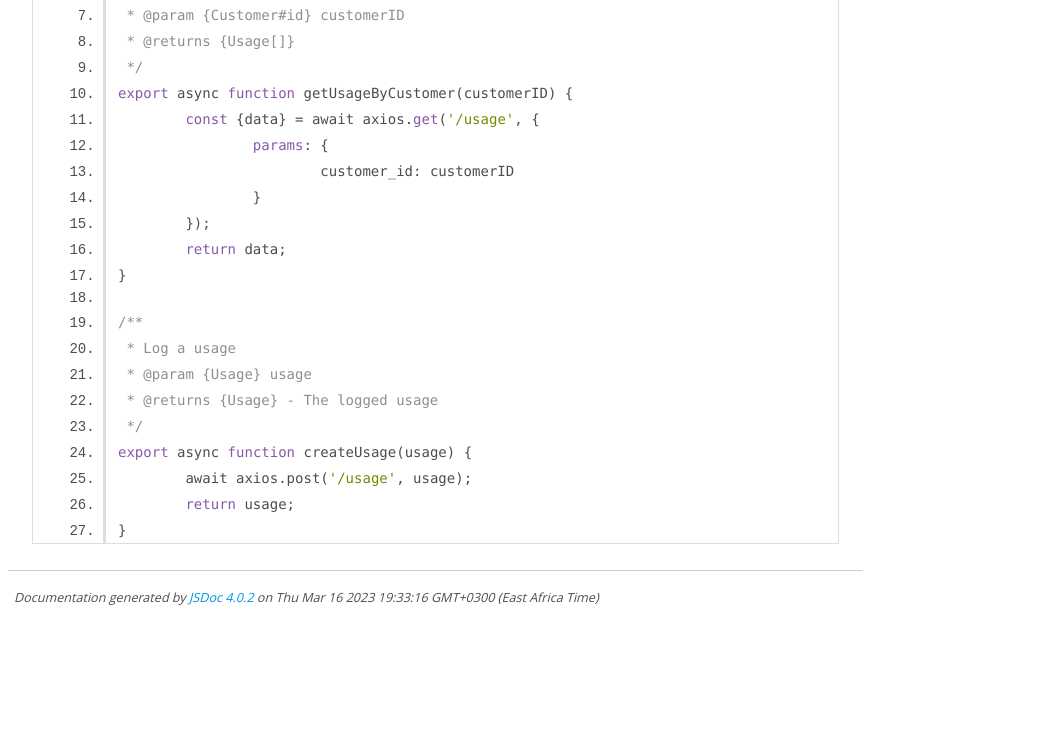
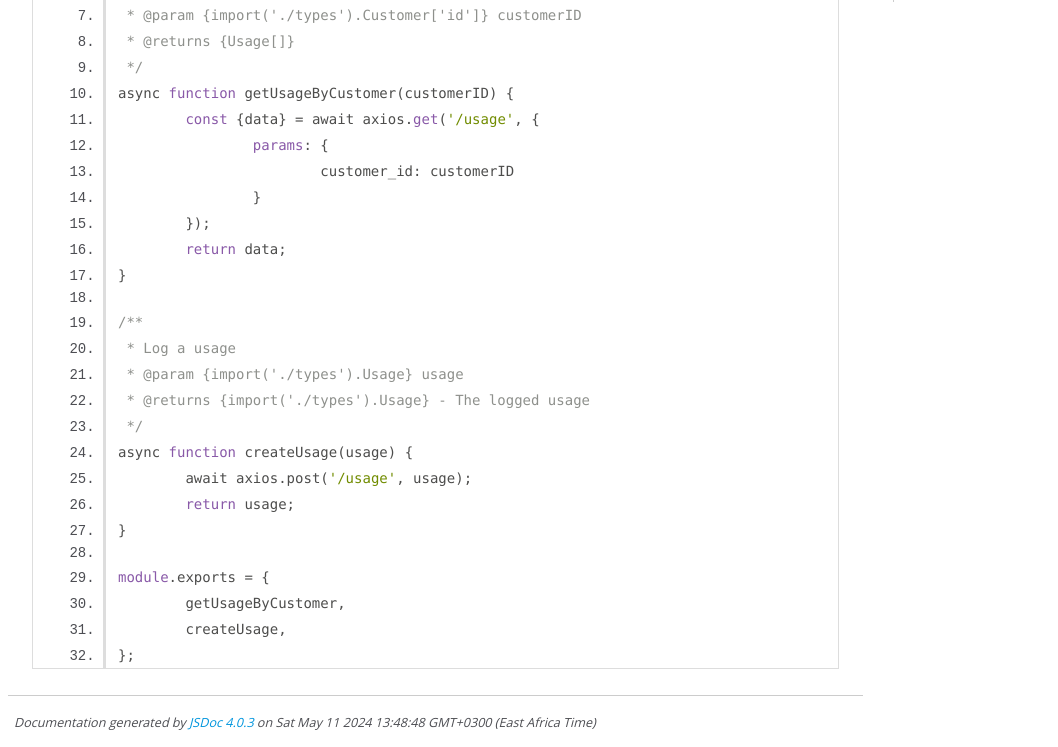
Before and after one commit to LarvenLLC/marra-sdk-js, a website: page docs/usage.js.html in a window 1280 px wide. Shown: the part 283-1030 px from the top of the page, without its empty margins (0-1058 px from the left). Before the commit the page ends 905 px from the top, so only its background shows below. Drawn offline with Linux system fonts and the light colour scheme.

Commit message:
add types - docs/usage.js.html

```diff
--- a/docs/usage.js.html
+++ b/docs/usage.js.html
@@ -28,14 +28,14 @@
         <article>
             <pre class="prettyprint source linenums"><code>/** @module Usage **/
 
-import axios from '../api';
+const axios = require('./api');
 
 /**
  * Get customer usage
- * @param {Customer#id} customerID
+ * @param {import('./types').Customer['id']} customerID
  * @returns {Usage[]}
  */
-export async function getUsageByCustomer(customerID) {
+async function getUsageByCustomer(customerID) {
 	const {data} = await axios.get('/usage', {
 		params: {
 			customer_id: customerID
@@ -46,13 +46,18 @@ export async function getUsageByCustomer(customerID) {
 
 /**
  * Log a usage
- * @param {Usage} usage
- * @returns {Usage} - The logged usage
+ * @param {import('./types').Usage} usage
+ * @returns {import('./types').Usage} - The logged usage
  */
-export async function createUsage(usage) {
+async function createUsage(usage) {
 	await axios.post('/usage', usage);
 	return usage;
 }
+
+module.exports = {
+	getUsageByCustomer,
+	createUsage,
+};
 </code></pre>
         </article>
     </section>
@@ -63,13 +68,13 @@ export async function createUsage(usage) {
 </div>
 
 <nav>
-    <h2><a href="index.html">Home</a></h2><h3>Modules</h3><ul><li><a href="module-License.html">License</a></li><li><a href="module-Project.html">Project</a></li><li><a href="module-Usage.html">Usage</a></li></ul><h3><a href="global.html">Global</a></h3>
+    <h2><a href="index.html">Home</a></h2><h3>Modules</h3><ul><li><a href="module-License.html">License</a></li><li><a href="module-Project.html">Project</a></li><li><a href="module-Usage.html">Usage</a></li></ul><h3>Global</h3><ul><li><a href="global.html#Marra">Marra</a></li></ul>
 </nav>
 
 <br class="clear">
 
 <footer>
-    Documentation generated by <a href="https://github.com/jsdoc/jsdoc">JSDoc 4.0.2</a> on Thu Mar 16 2023 19:33:16 GMT+0300 (East Africa Time)
+    Documentation generated by <a href="https://github.com/jsdoc/jsdoc">JSDoc 4.0.3</a> on Sat May 11 2024 13:48:48 GMT+0300 (East Africa Time)
 </footer>
 
 <script> prettyPrint(); </script>
```
